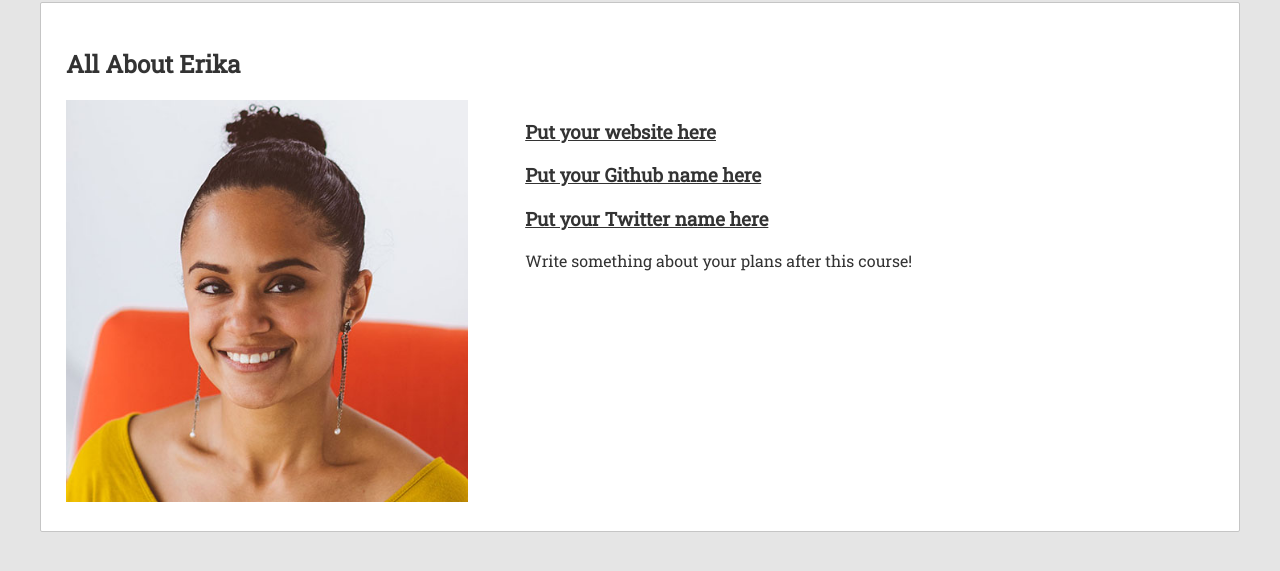
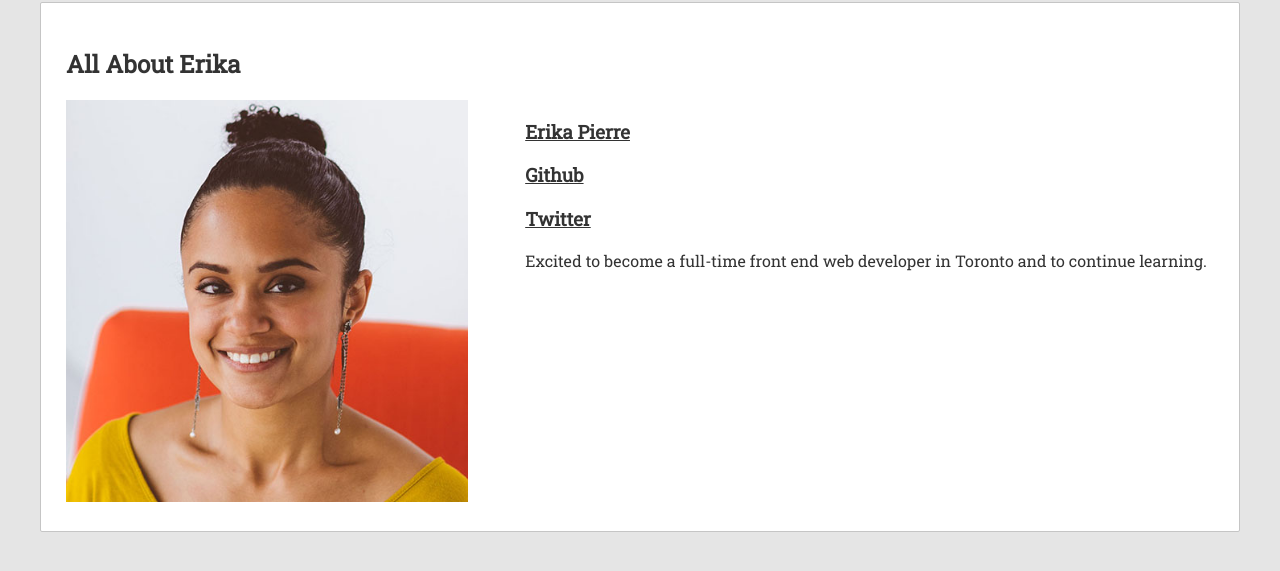
Before and after one commit to sylvianguy/HYFallBootcamp2014, a plain HTML site: page students/erika.html in a window 1280 px wide. Shown: the part 81-652 px from the top of the page. Drawn offline with Linux system fonts and the light colour scheme.

Commit message:
added requested info

```diff
--- a/students/erika.html
+++ b/students/erika.html
@@ -20,10 +20,10 @@
 				<img src="../images/erika.jpg" alt="">
 			</div>
 			<div class="details">
-				<h3><a href="#">Put your website here</a></h3>
-				<h3><a href="http://github.com/username">Put your Github name here</a></h3>
-				<h3><a href="http://twitter.com/username">Put your Twitter name here</a></h3>
-				<p>Write something about your plans after this course!</p>
+				<h3><a href="http://www.erikapierre.com">Erika Pierre</a></h3>
+				<h3><a href="http://github.com/erikapierr">Github</a></h3>
+				<h3><a href="http://twitter.com/erikapierr">Twitter</a></h3>
+				<p>Excited to become a full-time front end web developer in Toronto and to continue learning.</p>
 			</div>
 		</section>
 
```
